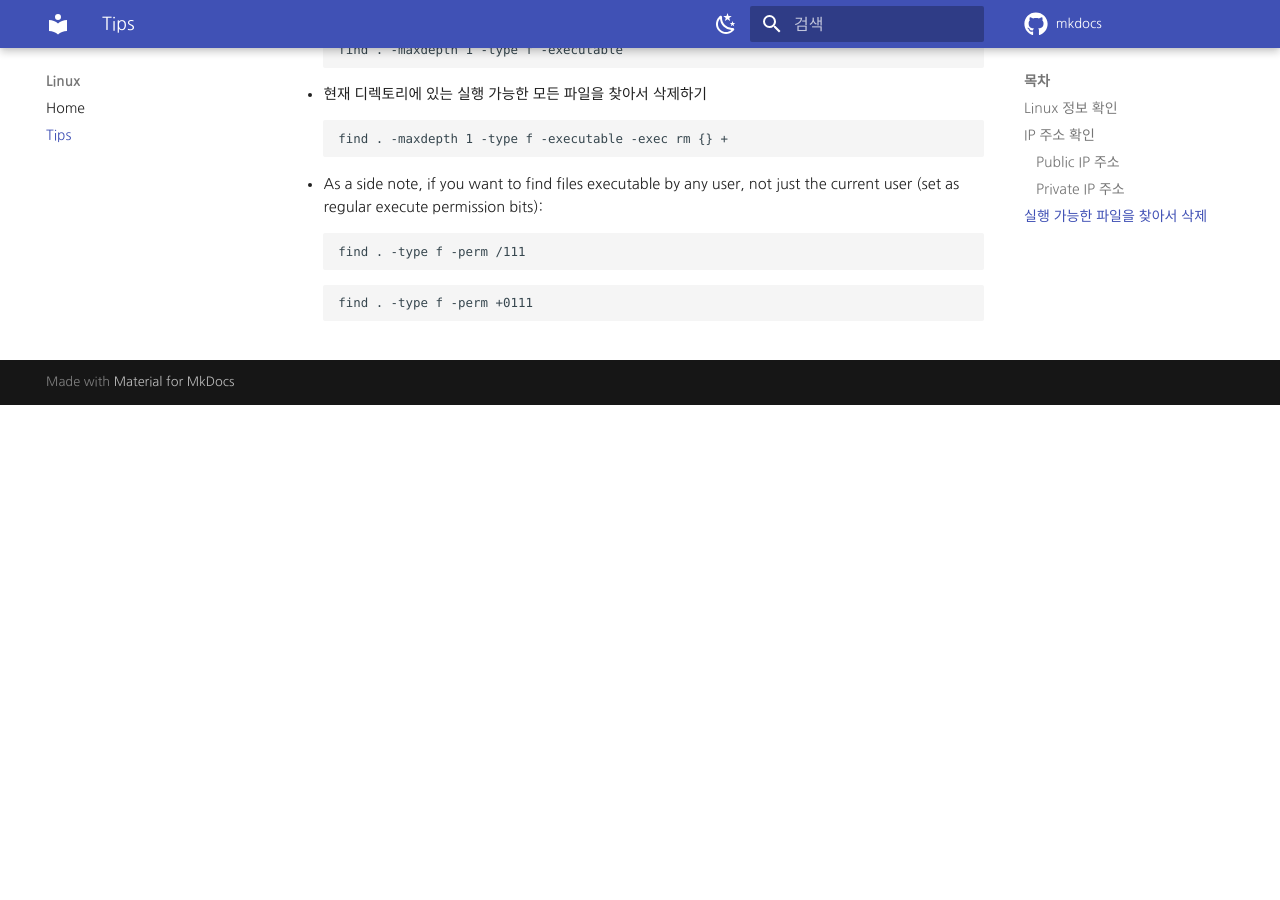
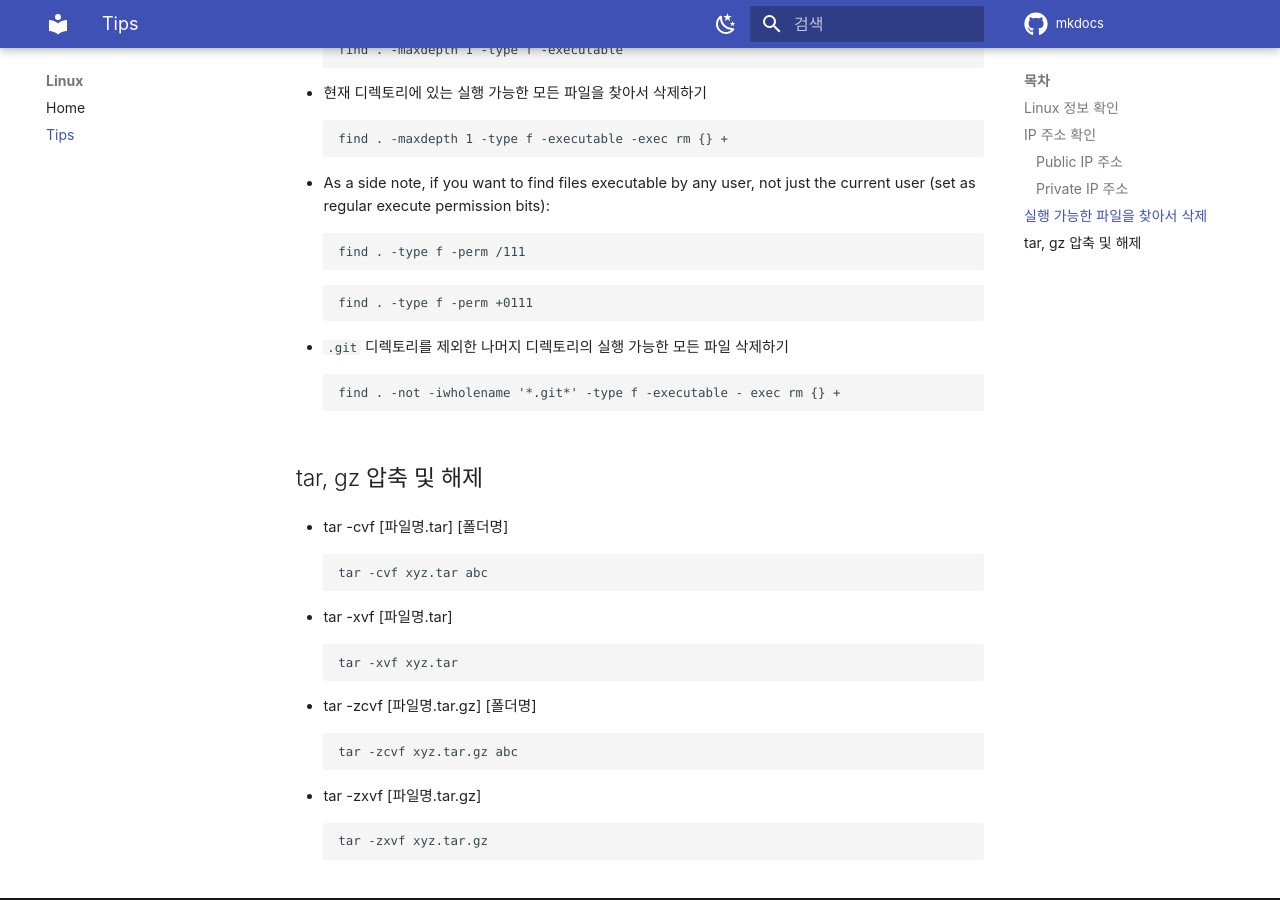
Before and after one commit to KwonDoHan/mkdocs, an MkDocs documentation site: the page built from docs/linux/tips.md, in a window 1280 px wide and 900 px high, scrolled down 1943 px. Built offline with MkDocs 1.6.1 and Material for MkDocs 9.7.7, drawn with Linux system fonts in a browser that asks for light colours; some web fonts are replaced; comment, search, counter and statistics services are not loaded; before the commit the page ends 2348 px from its top, so only the background shows below that.

Commit message:
X1 to MacBook

````diff
--- a/docs/linux/tips.md
+++ b/docs/linux/tips.md
@@ -99,3 +99,30 @@ find . -type f -perm /111
 ```
 find . -type f -perm +0111
 ```
+
+- `.git` 디렉토리를 제외한 나머지 디렉토리의 실행 가능한 모든 파일 삭제하기
+```
+find . -not -iwholename '*.git*' -type f -executable - exec rm {} +
+```
+
+## tar, gz 압축 및 해제
+
+- tar -cvf [파일명.tar] [폴더명]
+```
+tar -cvf xyz.tar abc
+```
+
+- tar -xvf [파일명.tar]
+```
+tar -xvf xyz.tar
+```
+
+- tar -zcvf [파일명.tar.gz] [폴더명]
+```
+tar -zcvf xyz.tar.gz abc
+```
+
+- tar -zxvf [파일명.tar.gz]
+```
+tar -zxvf xyz.tar.gz
+```
--- a/mkdocs.yml
+++ b/mkdocs.yml
@@ -40,8 +40,10 @@ nav:
     - Security:
           - Glossary: "security/glossary.md"
     - Languages:
+          - SOLID Principles: "languages/solid.md"
+          - C: "languages/c.md"
+          - Go: "languages/go.md"
           - Python: "languages/python.md"
-          - Go: "languages/go.md"
     - SBOM:
           - About: "sbom/index.md"
           - Supported Languages, File Formats, etc.: "sbom/supported.md"
@@ -52,7 +54,7 @@ theme:
     name: material
     language: ko
     font:
-        text: "Nanum Gothic"
+        text: "NanumGothic"
         code: D2Coding
     # icon:
     #   logo: material/library
````
Also changed, not shown: docs/languages/c.md (added, +68 -0 lines), docs/languages/solid.md (added, +11 -0 lines).
